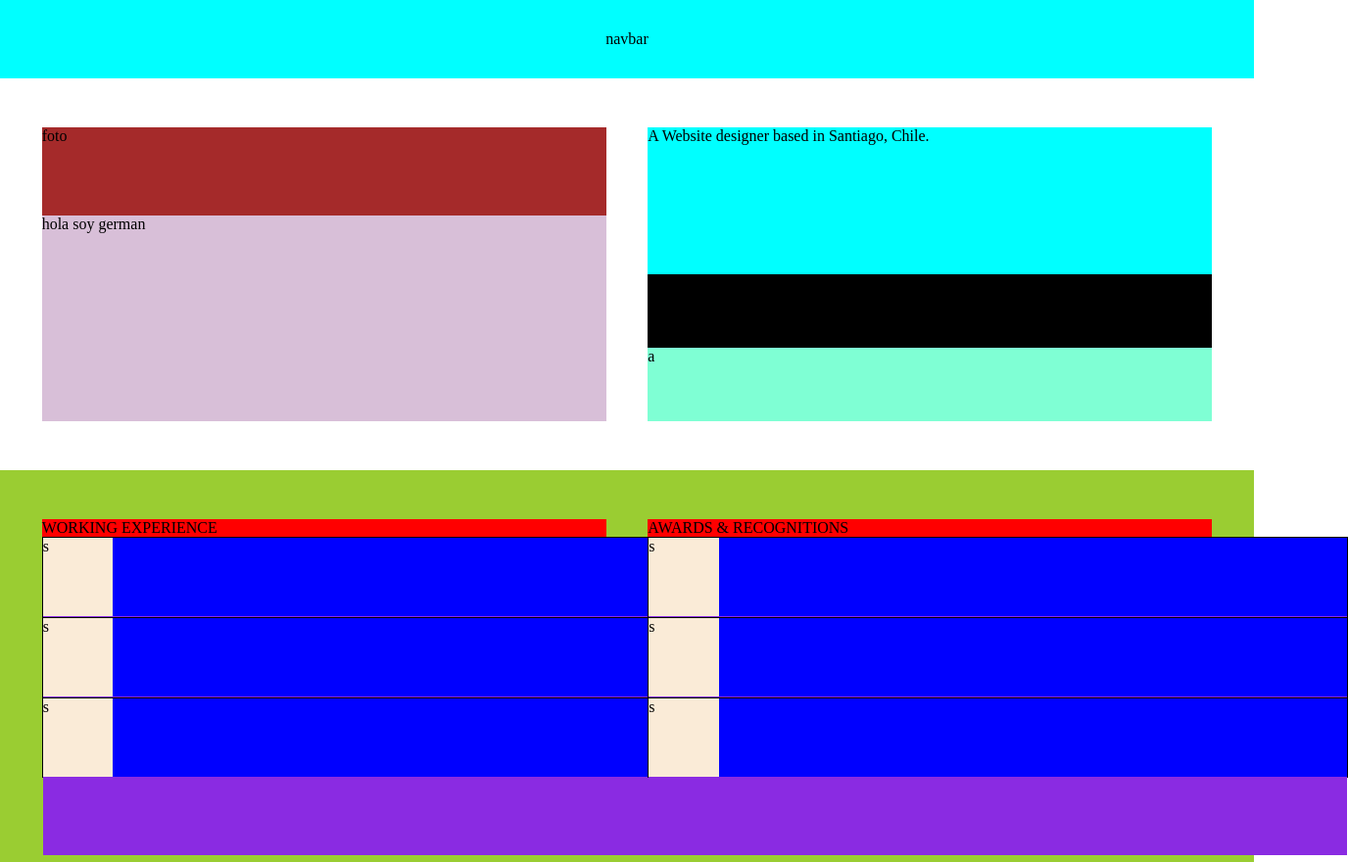
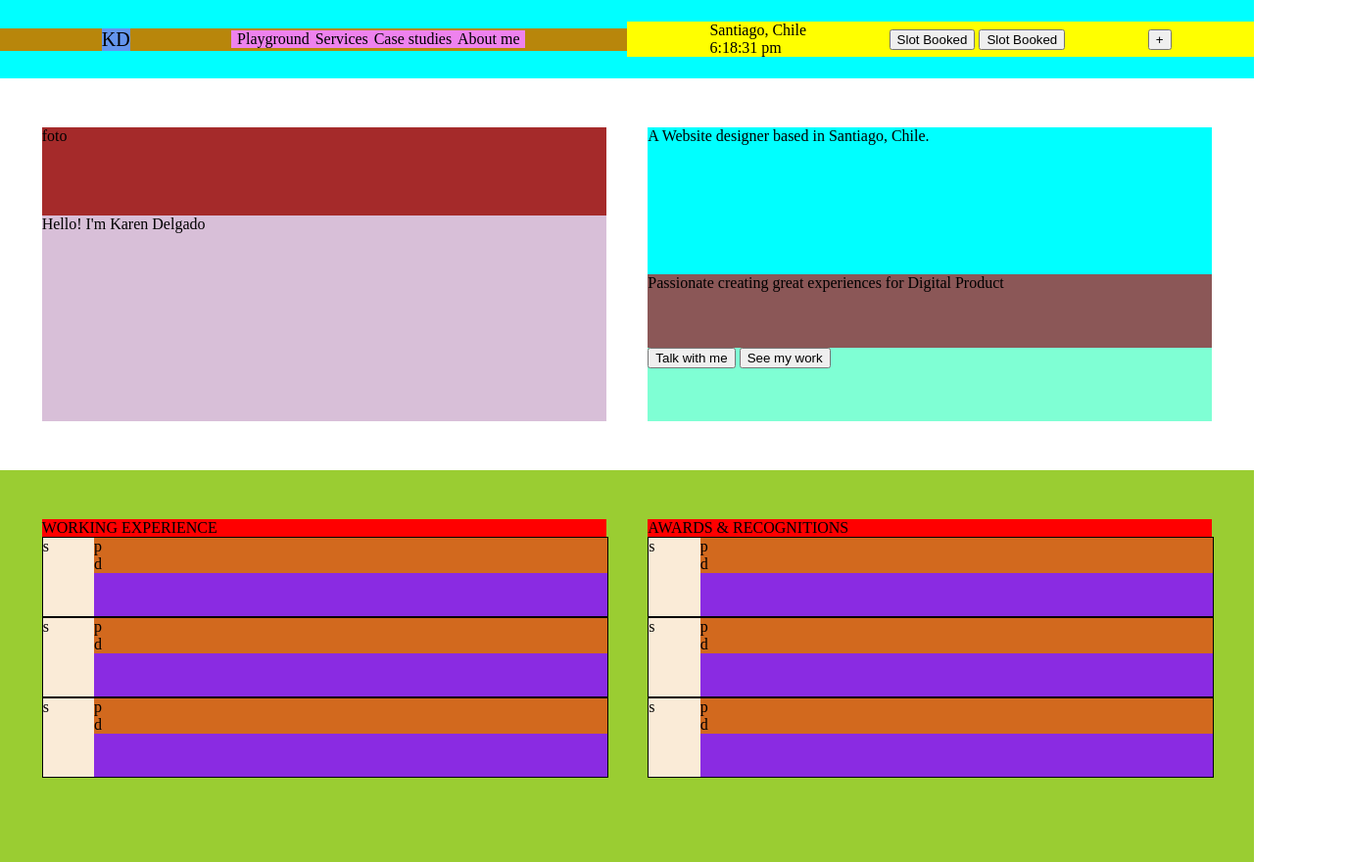
Before and after one commit to karen-hilda/web-karen, a plain HTML site: page index.html in a window 1280 px wide. Shown: the whole page at 98% size, 1376 px wide, since content can reach past the window. Drawn offline with Linux system fonts and the light colour scheme.

Commit message:
finished main structure

```diff
--- a/index.html
+++ b/index.html
@@ -8,17 +8,39 @@
 </head>
 <body>
     <div class="navbar">
-        navbar
+        <div class="left">
+            <div class="kd">KD</div>
+            <div class="things">
+                <div class="thing">Playground</div>
+                <div class="thing">Services</div>
+                <div class="thing">Case studies</div>
+                <div class="thing">About me</div>
+            </div>
+        </div>
+        <div class="right">
+            <div class="where">
+                <div class="place">Santiago, Chile</div>
+                <div class="hour">6:18:31 pm</div>
+            </div>
+            <div class="slots">
+                <button>Slot Booked</button>
+                <button>Slot Booked</button>
+            </div>
+            <button>+</button>
+        </div>
     </div>
     <div class="section1">
         <div class="child1">
             <div class="photo">foto</div>
-            <div class="hello">hola soy german</div>
+            <div class="hello">Hello! I'm Karen Delgado</div>
         </div>
         <div class="child2">
             <div class="title">A Website designer based in Santiago, Chile. </div>
-            <div class="subtitle">s</div>
-            <div class="actions">a</div>
+            <div class="subtitle">Passionate creating great experiences for Digital Product</div>
+            <div class="actions">
+                <button>Talk with me</button>
+                <button>See my work</button>
+            </div>
         </div>
     </div>
     <div class="section2">
@@ -28,22 +50,22 @@
                 <div class="item">
                     <div class="symbol">s</div>
                     <div class="box">
-                        <div class="product"></div>
-                        <div class="date"></div>
+                        <div class="product">p</div>
+                        <div class="date">d</div>
                     </div>
                 </div>
                 <div class="item">
                     <div class="symbol">s</div>
                     <div class="box">
-                        <div class="product"></div>
-                        <div class="date"></div>
+                        <div class="product">p</div>
+                        <div class="date">d</div>
                     </div>
                 </div>
                 <div class="item">
                     <div class="symbol">s</div>
                     <div class="box">
-                        <div class="product"></div>
-                        <div class="date"></div>
+                        <div class="product">p</div>
+                        <div class="date">d</div>
                     </div>
                 </div>
             </div>
@@ -54,22 +76,22 @@
                 <div class="item">
                     <div class="symbol">s</div>
                     <div class="box">
-                        <div class="product"></div>
-                        <div class="date"></div>
+                        <div class="product">p</div>
+                        <div class="date">d</div>
                     </div>
                 </div>
                 <div class="item">
                     <div class="symbol">s</div>
                     <div class="box">
-                        <div class="product"></div>
-                        <div class="date"></div>
+                        <div class="product">p</div>
+                        <div class="date">d</div>
                     </div>
                 </div>
                 <div class="item">
                     <div class="symbol">s</div>
                     <div class="box">
-                        <div class="product"></div>
-                        <div class="date"></div>
+                        <div class="product">p</div>
+                        <div class="date">d</div>
                     </div>
                 </div>
             </div>
--- a/style.css
+++ b/style.css
@@ -6,9 +6,40 @@ body {
 
 .navbar {
     background-color: aqua;
+    width: 100%;
     height: 80px;
     display: flex;
-    justify-content: center;
+    justify-content:space-between;
+    align-items:center;
+    font-family: 'Times New Roman', Times, serif;
+}
+
+.left {
+    background-color: darkgoldenrod;
+    width: 50%;
+    display: flex;
+    justify-content: space-evenly;
+    align-items: center;
+}
+
+.kd {
+    background-color: cornflowerblue;
+    font-size: 20px;
+}
+
+.things {
+    background-color: violet;
+    width: 300px;
+    display: flex;
+    justify-content: space-evenly;
+    align-items: center;
+}
+
+.right {
+    background-color: yellow;
+    width: 50%;
+    display: flex;
+    justify-content: space-evenly;
     align-items: center;
 }
 
@@ -49,7 +80,7 @@ body {
 }
 
 .subtitle {
-    background-color: black;
+    background-color: rgb(139, 87, 87);
     height: 25%;
 }
 
@@ -73,13 +104,15 @@ body {
 
 .service {
     background-color: red;
+    width: 100%;
 }
 
 .item {
     background-color: blue;
-    width: 713px;
+    width: 100%;
     height: 80px;
     border: 1px solid black;
+    display: flex;
 }
 
 .symbol {
@@ -90,6 +123,15 @@ body {
 
 .box {
     background-color: blueviolet;
-    width: 713px;
+    width: 100%;
     height: 100%;
 }
+
+.product {
+    background-color: chocolate;
+
+}
+
+.date {
+    background-color: chocolate;
+}
```
